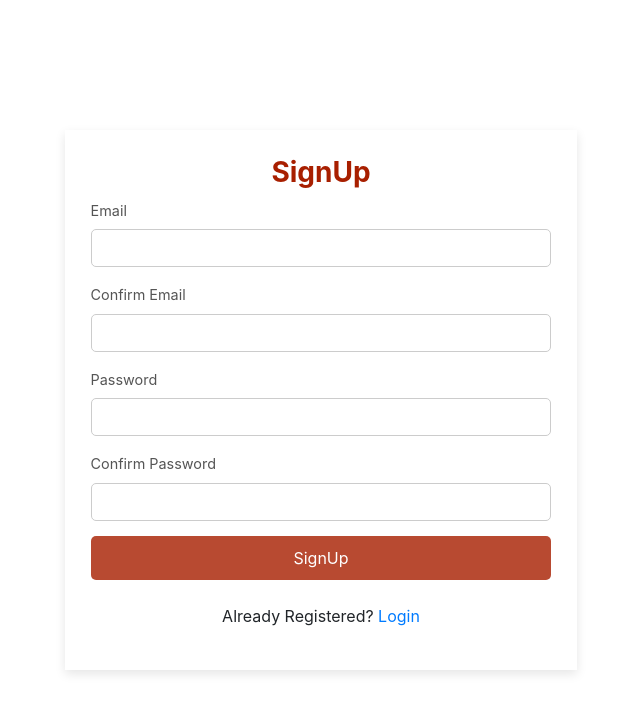
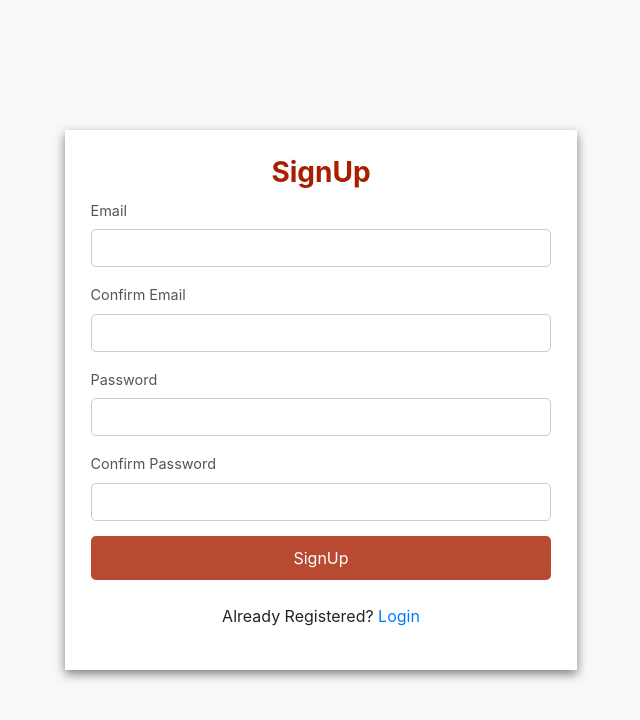
Before and after one commit to sharayuaswale-23/TodoList-website, a React (Create React App) app: page /signup in a window 1280 px wide. Shown: the top 720 px of the page, without its empty margins (319-959 px from the left). Built offline with nearby package versions, Linux system fonts and the light colour scheme; no server answers.

Commit message:
twentyth commit

```diff
--- a/src/components/SignUp/signup.css
+++ b/src/components/SignUp/signup.css
@@ -6,11 +6,13 @@
   flex-direction: column;
   justify-content: center;
   align-items: center;
+  background-color: #f8f9fa;
 }
 .signup-cont{
   width: 40%;
-  box-shadow: 0px 4px 10px rgba(0,0,0,0.1);
+  box-shadow: 0px 4px 10px rgba(0,0,0,0.5);
   padding: 2%;
+  background: #fff;
 }
 .formsubmit h3{
   text-align: center;
```
